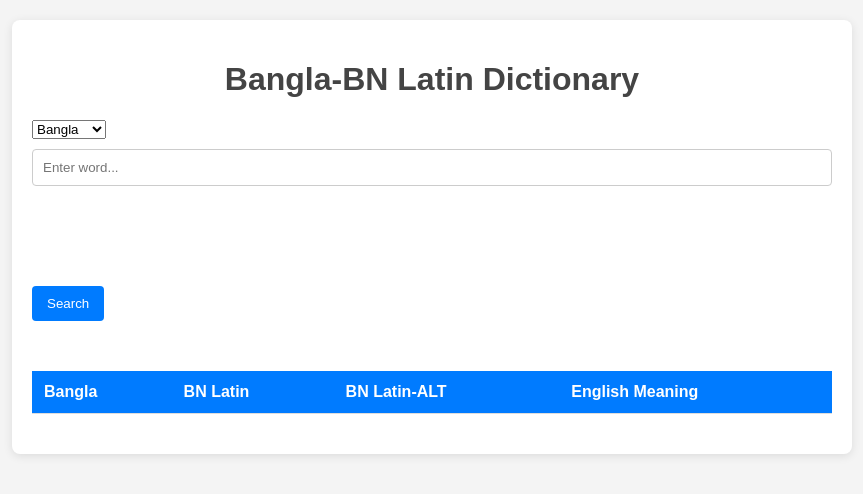
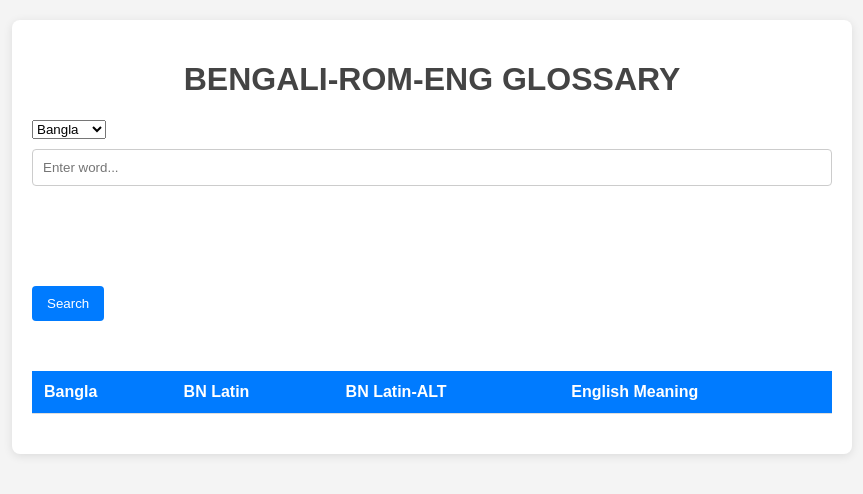
Before and after one commit to nikofaf10/Glossary_1, a plain HTML site: page index.html in a window 1280 px wide. Shown: the whole page, without its empty margins (208-1071 px from the left). Drawn offline with Linux system fonts and the light colour scheme; no server answers.

Commit message:
Update index.html

```diff
--- a/index.html
+++ b/index.html
@@ -3,7 +3,7 @@
 <head>
   <meta charset="UTF-8">
   <meta name="viewport" content="width=device-height, initial-scale=1.0">
-  <title>Bangla-BN Latin Dictionary</title>
+  <title>Bangla-ROM-ENG GLOSSARY</title>
   <style>
     body {
       font-family: 'Arial', sans-serif;
@@ -97,7 +97,7 @@
 <body>
 
 <div class="container">
-  <h1>Bangla-BN Latin Dictionary</h1>
+  <h1>BENGALI-ROM-ENG GLOSSARY</h1>
   <div>
     <select id="searchType" class="search-options">
       <option value="bangla">Bangla</option>
```
